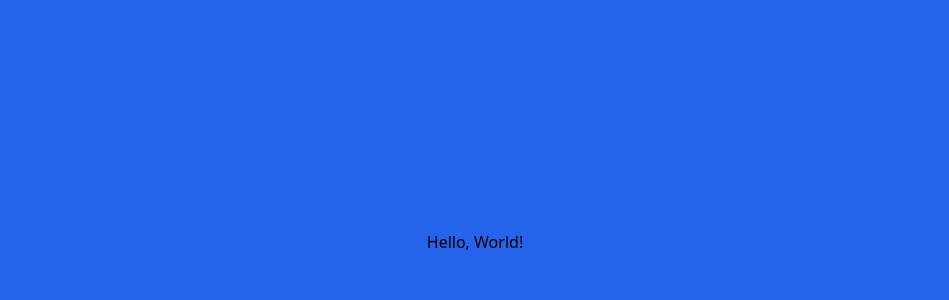
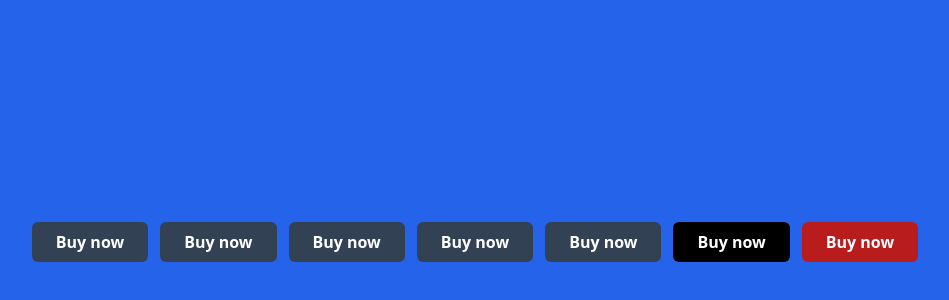
Before and after one commit to dedenwahyudi/React-JS---1, a React (Vite) app: page / in a window 1280 px wide. Shown: the part 158-458 px from the top of the page, without its empty margins (165-1114 px from the left). Built offline with nearby package versions, Linux system fonts and the light colour scheme.

Commit message:
Button Component with Class Component and Functional Component

```diff
--- a/src/App.jsx
+++ b/src/App.jsx
@@ -1,7 +1,52 @@
+import React from "react";
+
+class Button extends React.Component {
+  render() {
+    return (
+      <button
+        className="h-10 px-6 font-semibold rounded-md bg-slate-700 text-white"
+        type="submit"
+      >
+        Buy now
+      </button>
+    );
+  }
+}
+
+function ButtonBlack() {
+  return (
+    <button
+      className="h-10 px-6 font-semibold rounded-md bg-black text-white"
+      type="submit"
+    >
+      Buy now
+    </button>
+  );
+}
+
+const ButtonRed = () => {
+  return (
+    <button
+      className="h-10 px-6 font-semibold rounded-md bg-red-700 text-white"
+      type="submit"
+    >
+      Buy now
+    </button>
+  );
+};
+
 function App() {
   return (
     <div className="flex justify-center bg-blue-600 min-h-screen items-center">
-      <div>Hello, World!</div>
+      <div className="flex gap-x-3">
+        <Button />
+        <Button />
+        <Button />
+        <Button />
+        <Button />
+        <ButtonBlack />
+        <ButtonRed />
+      </div>
     </div>
   );
 }
```
Also changed, not shown: vip-studio-react-js.txt.
